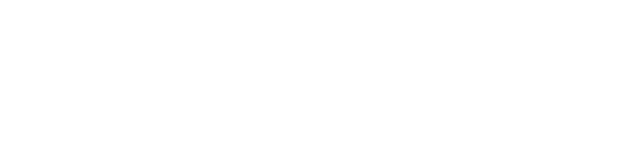
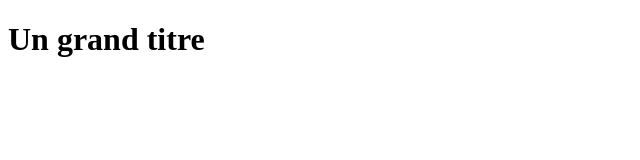
Before and after one commit to ZackAich/MyWebsite, a plain HTML site: page index.html in a window 1280 px wide. Shown: the whole page, without its empty margins (0-640 px from the left). Drawn offline with Linux system fonts and the light colour scheme.

Commit message:
h1 added

```diff
--- a/index.html
+++ b/index.html
@@ -2,9 +2,11 @@
 <html>
 <head>
     <meta charset="UTF-8" />
-    <title>title</title>
+    <title>Cours 1 de git</title>
 </head>
 <body>
-
+    <h1>
+        Un grand titre
+    </h1>
 </body>
 </html>
```
